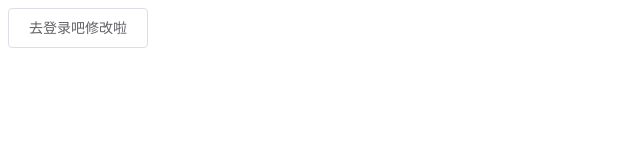
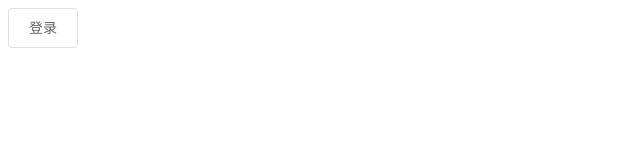
Before and after one commit to yusgboy/element-test, a Vue app: page / in a window 1280 px wide. Shown: the top 160 px of the page, without its empty margins (0-640 px from the left). Built offline with nearby package versions, Linux system fonts and the light colour scheme.

Commit message:
Update Home.vue

```diff
--- a/src/views/Home.vue
+++ b/src/views/Home.vue
@@ -6,7 +6,7 @@
           $router.push({ name: 'login', query: { id: 1 } });
         }
       "
-      >去登录吧修改啦</el-button
+      >登录</el-button
     >
   </div>
 </template>
```
